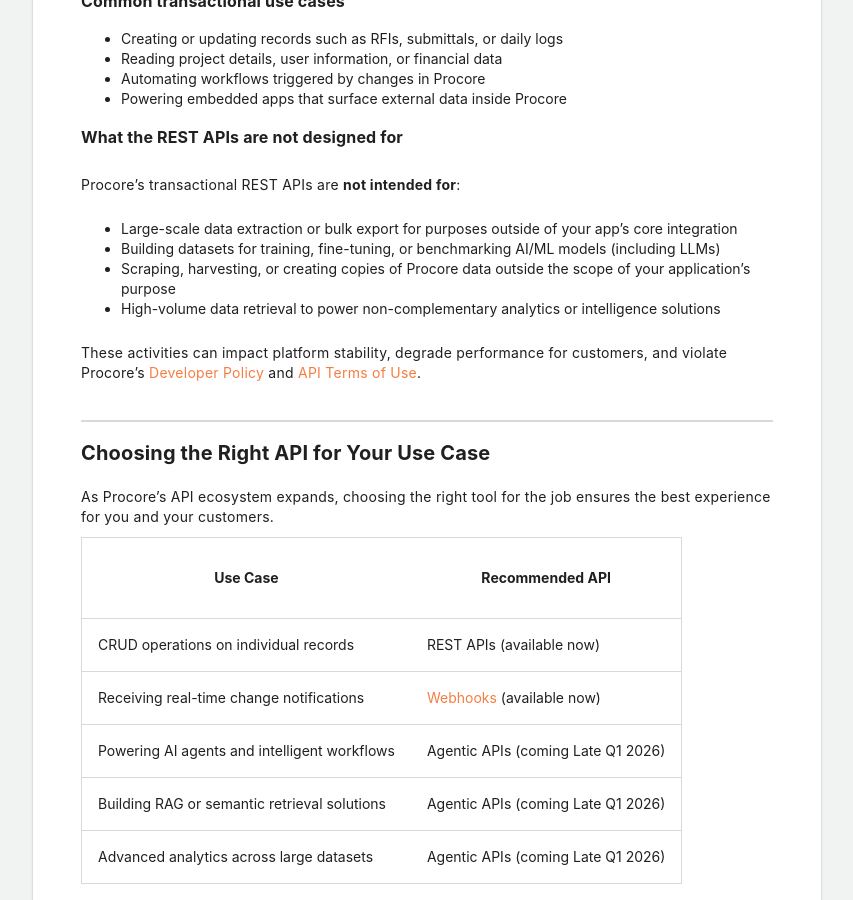
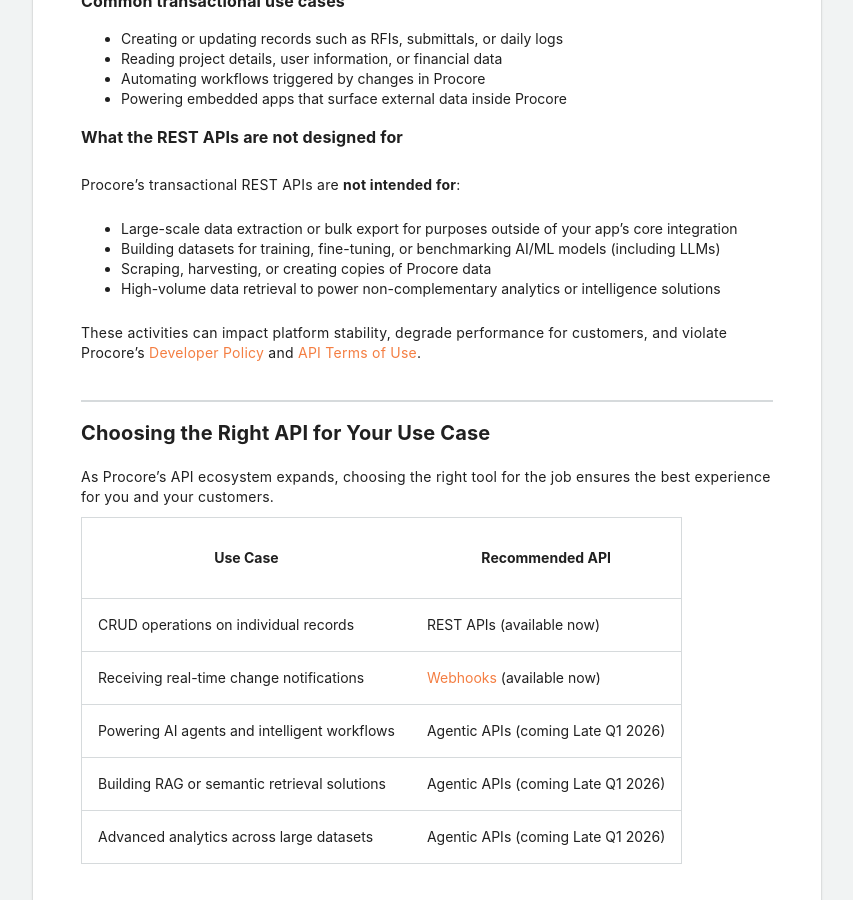
Before and after one commit to procore/documentation, a Jekyll site: the page built from platform_concepts/api_usage_guidelines.md, in a window 1280 px wide and 900 px high, scrolled down 1008 px. Shown: the whole window, without its empty margins (411-1264 px from the left). Built offline with Jekyll 4.4.1, drawn with Linux system fonts in a browser that asks for light colours; comment, search, counter and statistics services are not loaded.

Commit message:
Remove data syncing references from API usage guidelines (#337)
* Remove data syncing references from API usage guidelines

Syncing data between Procore and external systems is not a recommended
use case to highlight for REST APIs, so removing these references from
the transactional use cases list and the comparison table.

Made-with: Cursor

* Remove trailing clause from data scraping policy line

Simplify the scraping/harvesting bullet point by removing "outside the
scope of your application's purpose" qualifier.

Made-with: Cursor

```diff
--- a/platform_concepts/api_usage_guidelines.md
+++ b/platform_concepts/api_usage_guidelines.md
@@ -40,7 +40,7 @@ Procore's existing REST APIs are designed for **transactional use cases** — cr
 Procore's transactional REST APIs are **not intended for**:
 - Large-scale data extraction or bulk export for purposes outside of your app's core integration
 - Building datasets for training, fine-tuning, or benchmarking AI/ML models (including LLMs)
-- Scraping, harvesting, or creating copies of Procore data outside the scope of your application's purpose
+- Scraping, harvesting, or creating copies of Procore data
 - High-volume data retrieval to power non-complementary analytics or intelligence solutions
 
 These activities can impact platform stability, degrade performance for customers, and violate Procore's <a href="{{ site.url }}{{ site.baseurl }}{% link app_marketplace/marketplace_policy.md %}">Developer Policy</a> and <a href="https://procore.pactsafe.io/legal.html#contract-hymckkfc9" target="_blank">API Terms of Use</a>.
```
